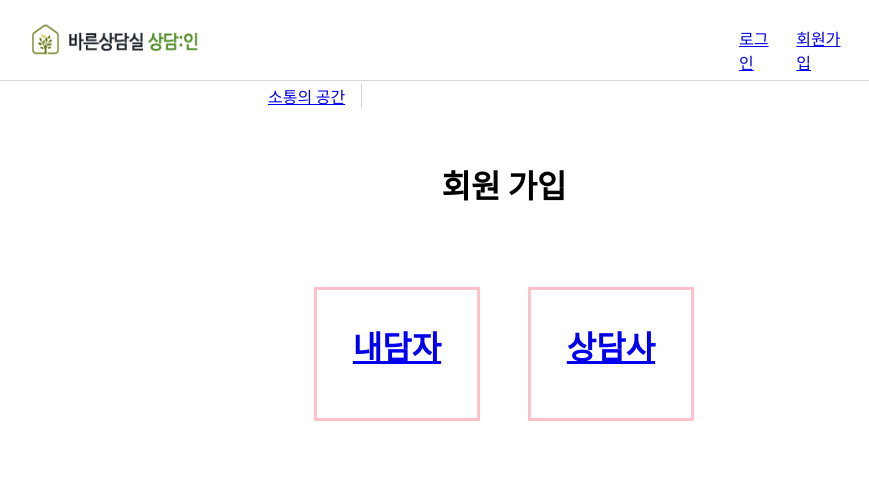
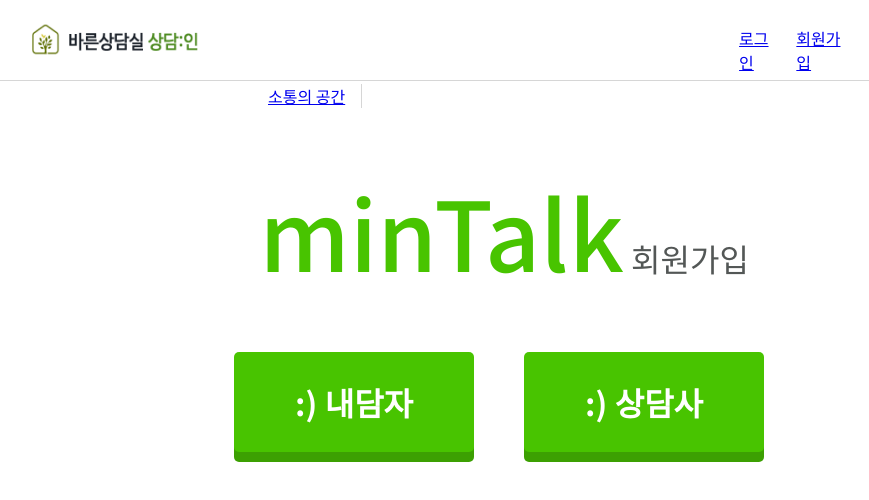
Before and after one commit to GDSC-SKHU/4Team-Solution-Fe, a Next.js app in the folder solution4/: page /signup in a window 1280 px wide. Shown: the top 500 px of the page, without its empty margins (136-1005 px from the left). Built offline with nearby package versions, Linux system fonts and the light colour scheme.

Commit message:
style: 회원가입 메인페이지 css

```diff
--- a/solution4/src/pages/signup.tsx
+++ b/solution4/src/pages/signup.tsx
@@ -4,51 +4,79 @@
 export default function signup() {
   return (
     <Container>
-      <Title>회원 가입</Title>
+      <Title>
+        <StyledSpan>minTalk</StyledSpan> 회원가입
+      </Title>
       <Signup>
         <StyledDiv>
-          <Link href="singupM">내담자</Link>
+          <StyledLink href="singupM">
+            <div>:) 내담자</div>
+          </StyledLink>
         </StyledDiv>
         <StyledDiv>
-          <Link href="signupC">상담사</Link>
+          <StyledLink href="signupC">
+            <div>:) 상담사</div>
+          </StyledLink>
         </StyledDiv>
       </Signup>
     </Container>
   );
 }
-
 const Container = styled.div`
-  margin-top: 5rem;
+  padding-top: 5rem;
   display: flex;
   justify-content: center;
   align-items: center;
   flex-direction: column;
+
+  /* background-color: #f7faf5; */
 `;
 
 const Title = styled.p`
   font-size: 2em;
-  font-weight: 900;
+  color: #535756;
 `;
 
+const StyledSpan = styled.span`
+  font-size: 3em;
+  color: #48c400;
+  font-weight: 500;
+`;
 const Signup = styled.div`
-  margin-top: 5rem;
+  margin-top: 2rem;
 
   display: flex;
+  gap: 2.5rem;
+`;
 
-  gap: 3rem;
+const StyledLink = styled(Link)`
+  text-decoration: none;
+  color: #fff;
 `;
 
 const StyledDiv = styled.div`
-  padding-top: 2rem;
+  width: 15rem;
 
-  width: 10rem;
-  height: 6rem;
+  display: block;
+  position: relative;
+  float: left;
+  padding: 0;
+  margin: 20px 10px 20px 0;
+  font-weight: 600;
+  text-align: center;
+  line-height: 100px;
+  border-radius: 5px;
+  transition: all 0.2s;
 
-  color: orange;
+  background-color: #48c400;
+  box-shadow: 0px 10px 0px 0px #3ca002;
 
-  border: 3px solid pink;
+  &:hover {
+    margin-top: 30px;
+    margin-bottom: 10px;
+    box-shadow: 0px 0px 0px 0px #3ca002;
+  }
 
   text-align: center;
   font-size: 2rem;
-  font-weight: 800;
 `;
```
